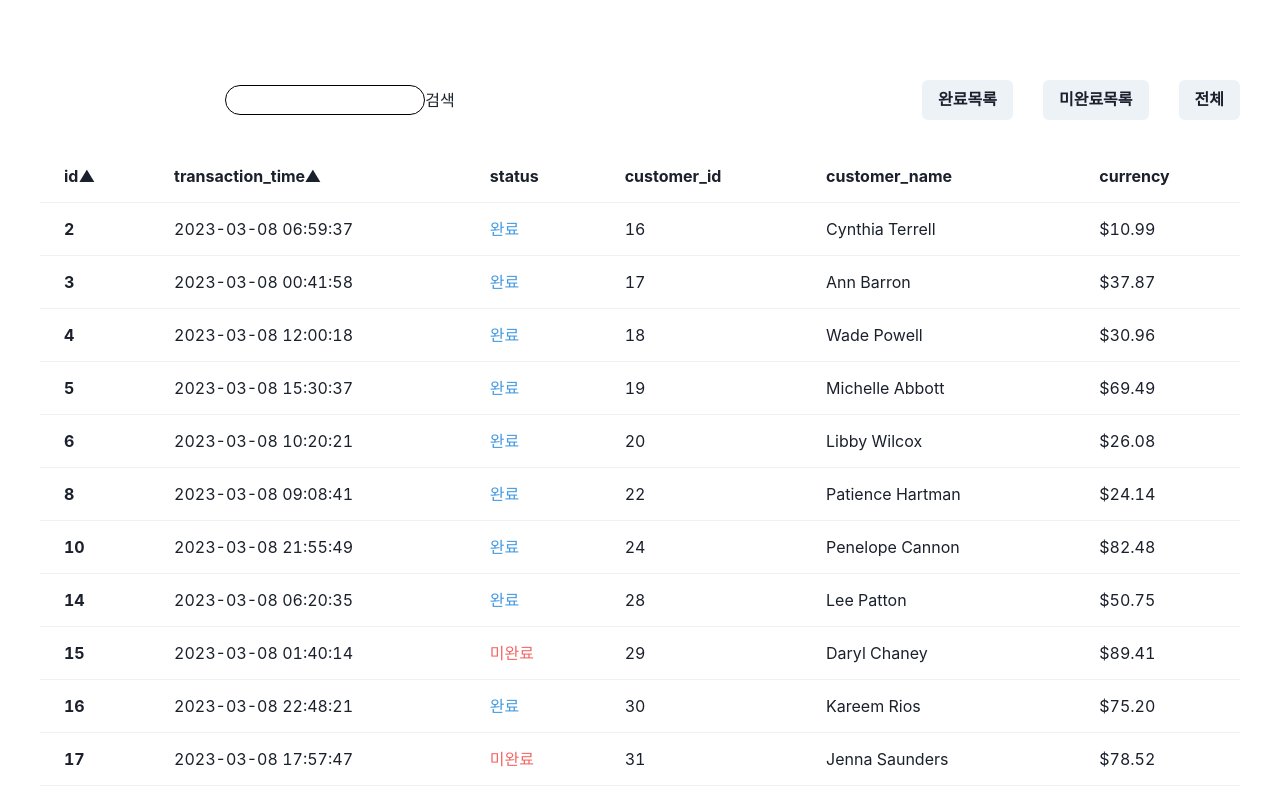
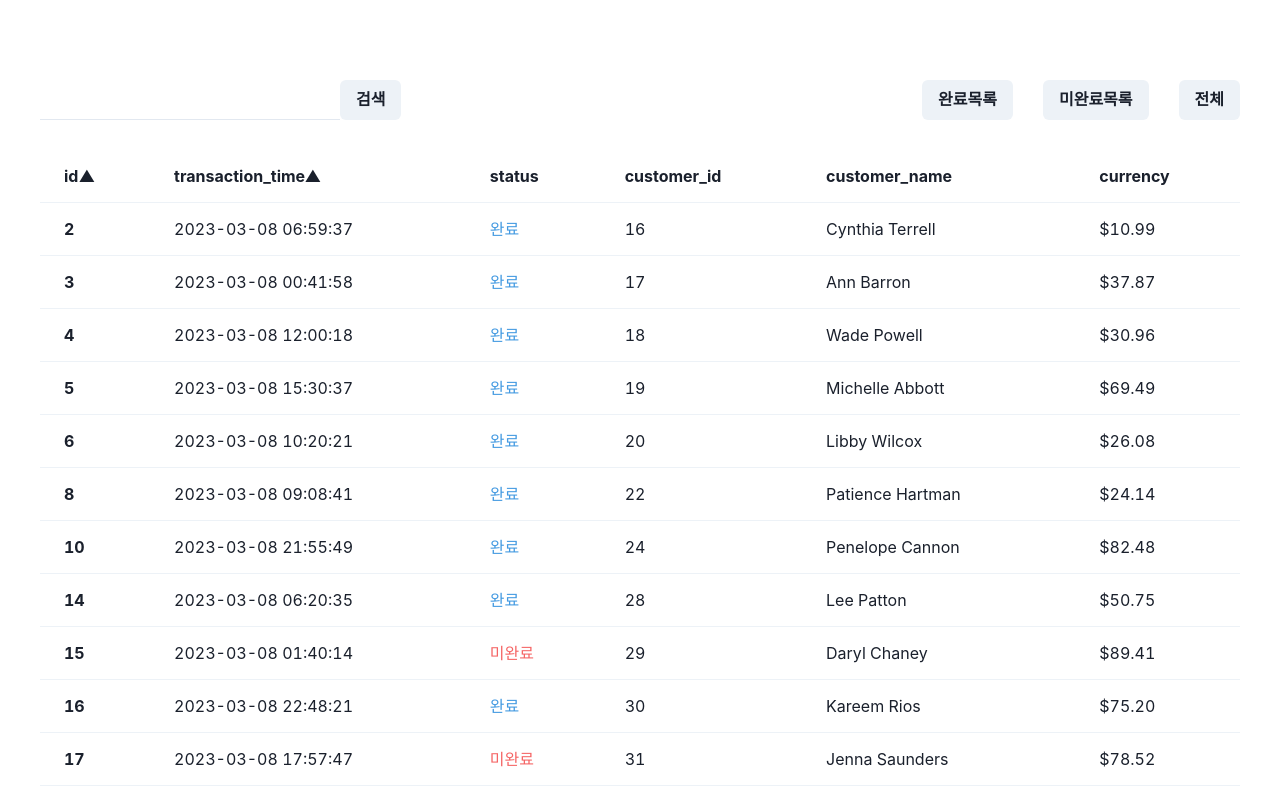
Before and after one commit to wanted-onboarding-10team/pre-onboarding-9th-4-10, a React (Create React App) app: page / in a window 1280 px wide. Shown: the top 800 px of the page. Built offline with nearby package versions, Linux system fonts and the light colour scheme.

Commit message:
[#24] fix: defaultValue를 설정해주어 새로고침 시에도 값이 유지되게 설정

```diff
--- a/src/components/table/searchTool/tool/SearchBar.tsx
+++ b/src/components/table/searchTool/tool/SearchBar.tsx
@@ -1,6 +1,6 @@
+import { Button, Flex, Input } from '@chakra-ui/react';
 import { useState } from 'react';
 import { useSearchParams } from 'react-router-dom';
-import styled from 'styled-components';
 
 const SearchBar = () => {
   const [query, setQuery] = useSearchParams();
@@ -15,6 +15,7 @@ const SearchBar = () => {
     }, {});
 
     prevQuery.search = searchString;
+
     setQuery(prevQuery);
   };
 
@@ -23,32 +24,20 @@ const SearchBar = () => {
   };
 
   return (
-    <SearchContainer>
-      <form onSubmit={handleSearch} data-testid='search-form'>
-        <SearchInput
+    <form onSubmit={handleSearch} data-testid='search-form'>
+      <Flex>
+        <Input
+          width='300px'
           type='text'
           id='search'
           aria-label='search-input'
-          value={searchString}
           onChange={handleChange}
+          variant='flushed'
+          defaultValue={query.get('search') ?? ''}
         />
-        <button type='submit'>검색</button>
-      </form>
-    </SearchContainer>
+        <Button type='submit'>검색</Button>
+      </Flex>
+    </form>
   );
 };
 export default SearchBar;
-
-const SearchInput = styled.input`
-  width: 200px;
-  height: 30px;
-  border-radius: 20px;
-  border: 1px solid black;
-`;
-
-const SearchContainer = styled.div`
-  width: 50%;
-  display: flex;
-  align-items: center;
-  justify-content: center;
-`;
```
